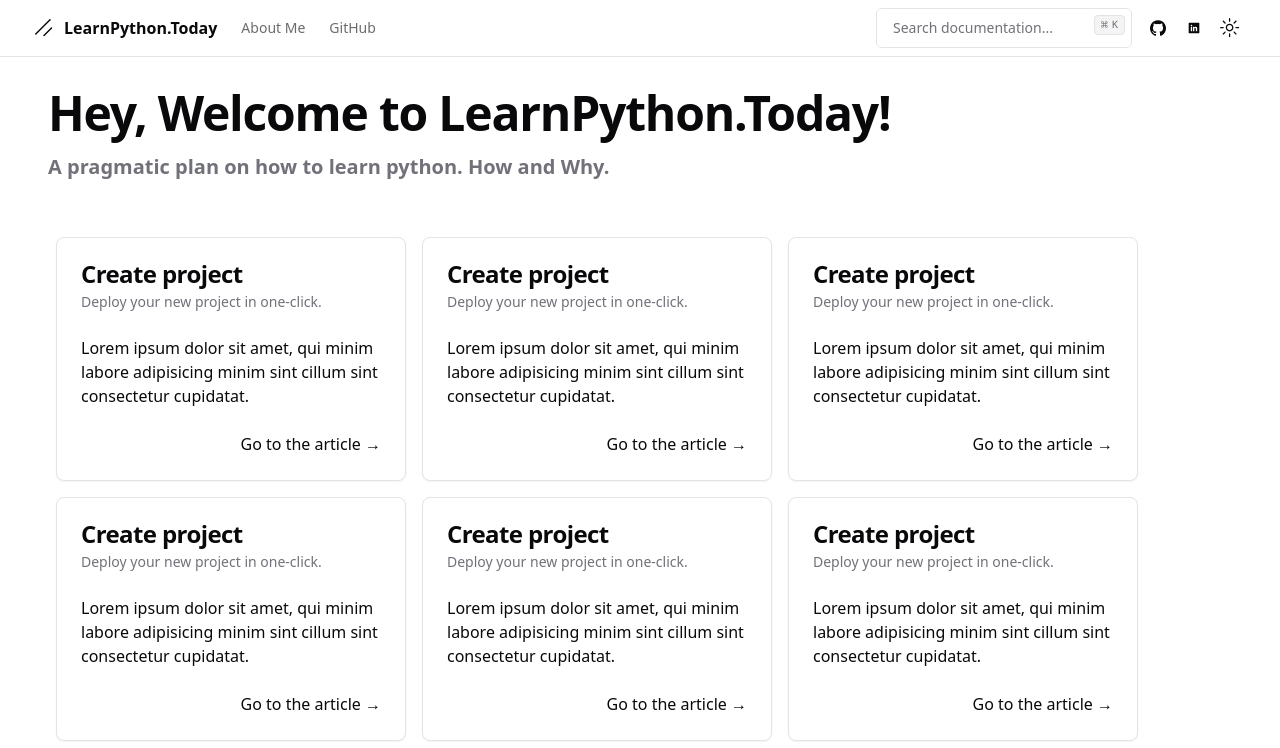
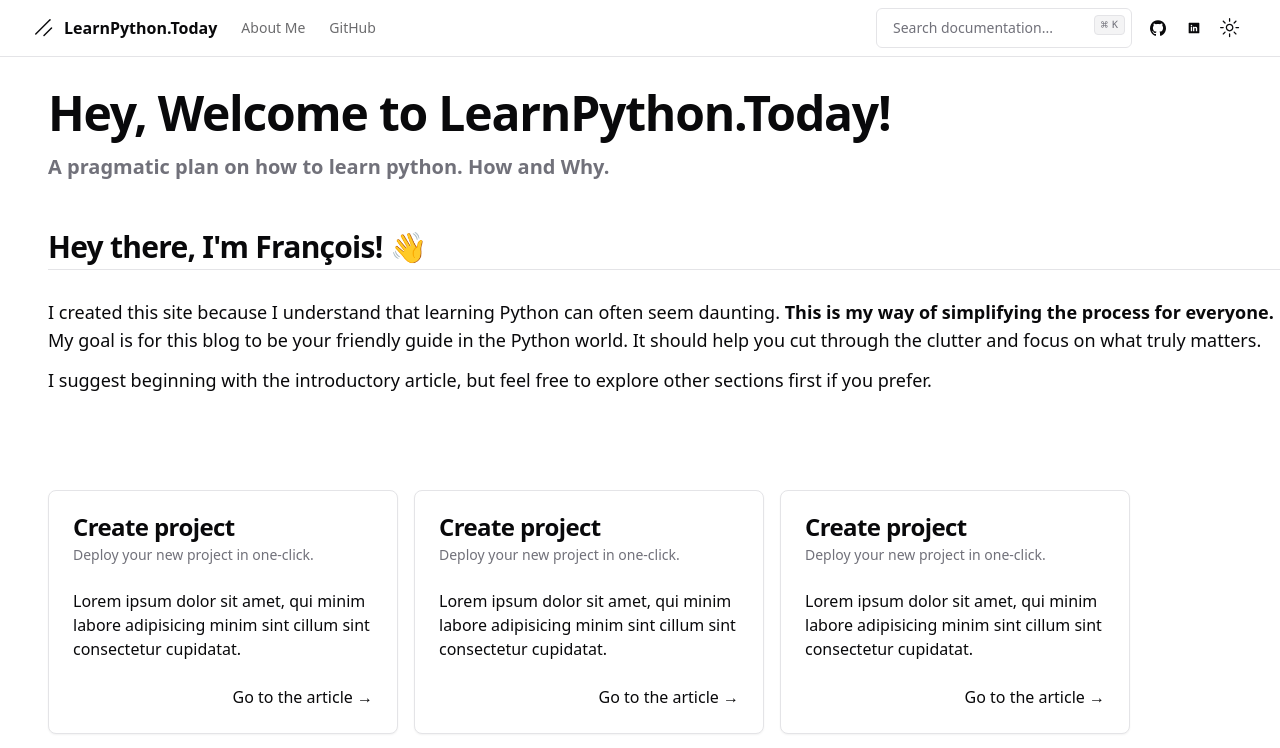
Before and after one commit to git-Pqrd/learnpython.today, a Next.js app: page / in a window 1280 px wide. Shown: the top 748 px of the page. Built offline with nearby package versions, Linux system fonts and the light colour scheme.

Commit message:
Adding the home component and starting to work on the articles

```diff
--- a/app/globals.css
+++ b/app/globals.css
@@ -77,7 +77,7 @@
 
 body,
 html {
-    position: relative;
-    height: 100vh;
-    width: 100vw;
+  position: relative;
+  height: 100vh;
+  width: 100vw;
 }
--- a/app/page.tsx
+++ b/app/page.tsx
@@ -1,4 +1,5 @@
-import { BlogComponent } from '@/components/blog-component'
+import { BlogComponent } from "@/components/blog-component";
+import { AboutHome } from "@/components/about-home";
 
 export default function Home() {
   return (
@@ -7,9 +8,10 @@ export default function Home() {
         Hey, Welcome to LearnPython.Today!
       </h1>
       <p className="font-bold text-xl text-muted-foreground mt-4">
-                A pragmatic plan on how to learn python. How and Why.
+        A pragmatic plan on how to learn python. How and Why.{" "}
       </p>
-            <BlogComponent/>
+      <AboutHome />
+      <BlogComponent />
     </div>
-    )
+  );
 }
--- /dev/null
+++ b/components/about-home.tsx
@@ -0,0 +1,30 @@
+import * as React from "react";
+
+export function AboutHome() {
+  return (
+    <div className="text-lg py-12 ">
+      <h2
+        className="mt-10 scroll-m-20 border-b pb-1 text-3xl font-semibold
+            tracking-tight transition-colors first:mt-0"
+      >
+        Hey there, I'm <a href="/about">François! 👋 </a>{" "}
+      </h2>
+      <br />
+      <p className="leading-7">
+        I created this site because I understand that learning Python can often
+        seem daunting.{" "}
+        <b>This is my way of simplifying the process for everyone.</b>
+        <br />
+        My goal is for this blog to be your friendly guide in the Python world.
+        It should help you cut through the clutter and focus on what truly
+        matters.
+      </p>
+
+      <p className="leading-7 mt-3">
+        I suggest beginning with the{" "}
+        <a href="/blog/intro">introductory article</a>, but feel free to explore
+        other sections first if you prefer.
+      </p>
+    </div>
+  );
+}
--- a/components/card-component.tsx
+++ b/components/card-component.tsx
@@ -1,4 +1,4 @@
-import * as React from "react"
+import * as React from "react";
 
 import {
   Card,
@@ -7,23 +7,22 @@ import {
   CardFooter,
   CardHeader,
   CardTitle,
-} from "@/components/ui/card"
+} from "@/components/ui/card";
 
 export function BlogCard() {
   return (
-        <Card className="w-[350px] m-2">
+    <Card className="w-[350px] mr-4 mb-4">
       <CardHeader>
         <CardTitle>Create project</CardTitle>
         <CardDescription>Deploy your new project in one-click.</CardDescription>
       </CardHeader>
       <CardContent>
-                Lorem ipsum dolor sit amet, qui minim labore adipisicing minim sint cillum sint consectetur cupidatat.
+        Lorem ipsum dolor sit amet, qui minim labore adipisicing minim sint
+        cillum sint consectetur cupidatat.
       </CardContent>
       <CardFooter className="flex justify-end">
-                <a href="/blog/">
-                    Go to the article &rarr;
-                </a>
+        <a href="/blog/">Go to the article &rarr;</a>
       </CardFooter>
     </Card>
-    )
+  );
 }
```
Also changed, not shown: app/layout.tsx (+12 -12 lines). Lines whose indentation alone changed are shown as unchanged.
